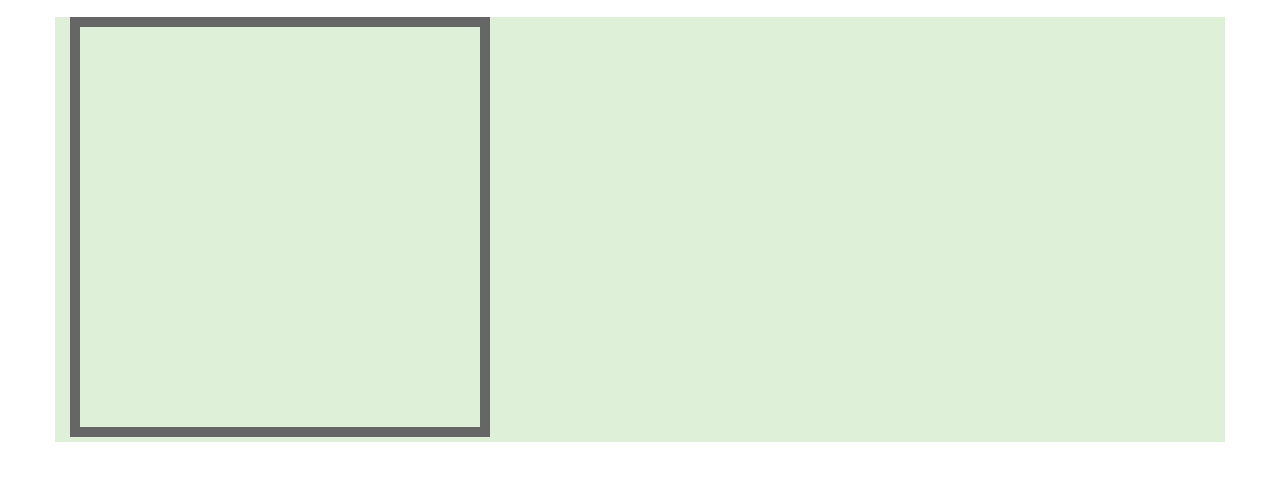
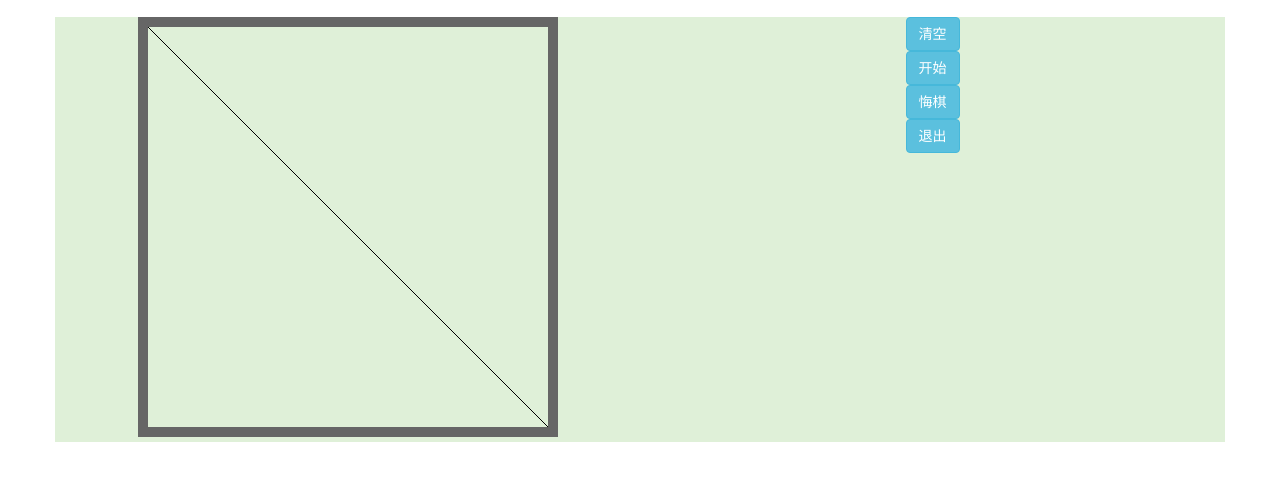
Before and after one commit to fellpg/project1, a plain HTML site: page page/index.html in a window 1280 px wide. Shown: the part 53-534 px from the top of the page. Drawn offline with Linux system fonts and the light colour scheme.

Commit message:
添加js

```diff
--- /dev/null
+++ b/js/index.js
@@ -0,0 +1,6 @@
+$(function(){
+  var ctx = $('#cvs')[0].getContext('2d');
+  ctx.moveTo(0,0);
+  ctx.lineTo(400,400);
+  ctx.stroke();
+});
--- a/page/index.html
+++ b/page/index.html
@@ -31,11 +31,24 @@
 <header>
  <div class="container bg-success">
    <div class="row">
-     <div class="col-md-6">
+     <div class="col-md-6 text-center">
        <canvas class="cvs" id="cvs" width="400" height="400"></canvas>
      </div>
-     <div class="col-md-6">
-
+     <div class="col-md-6 text-center">
+       <div class="row">
+        <div class="col-md-12">
+          <button class="btn btn-info">清空</button>
+        </div>
+        <div class="col-md-12">
+          <button class="btn btn-info">开始</button>
+        </div>
+        <div class="col-md-12">
+          <button class="btn btn-info">悔棋</button>
+        </div>
+        <div class="col-md-12">
+          <button class="btn btn-info">退出</button>
+        </div>
+       </div>
      </div>
    </div>
  </div>
@@ -96,5 +109,6 @@
 <br>
 <script src="../lib/jquery/jquery-1.12.4.js"></script>
 <script src="../lib/bootstrap/dist/js/bootstrap.min.js"></script>
+<script src="../js/index.js"></script>
 </body>
 </html>
```
